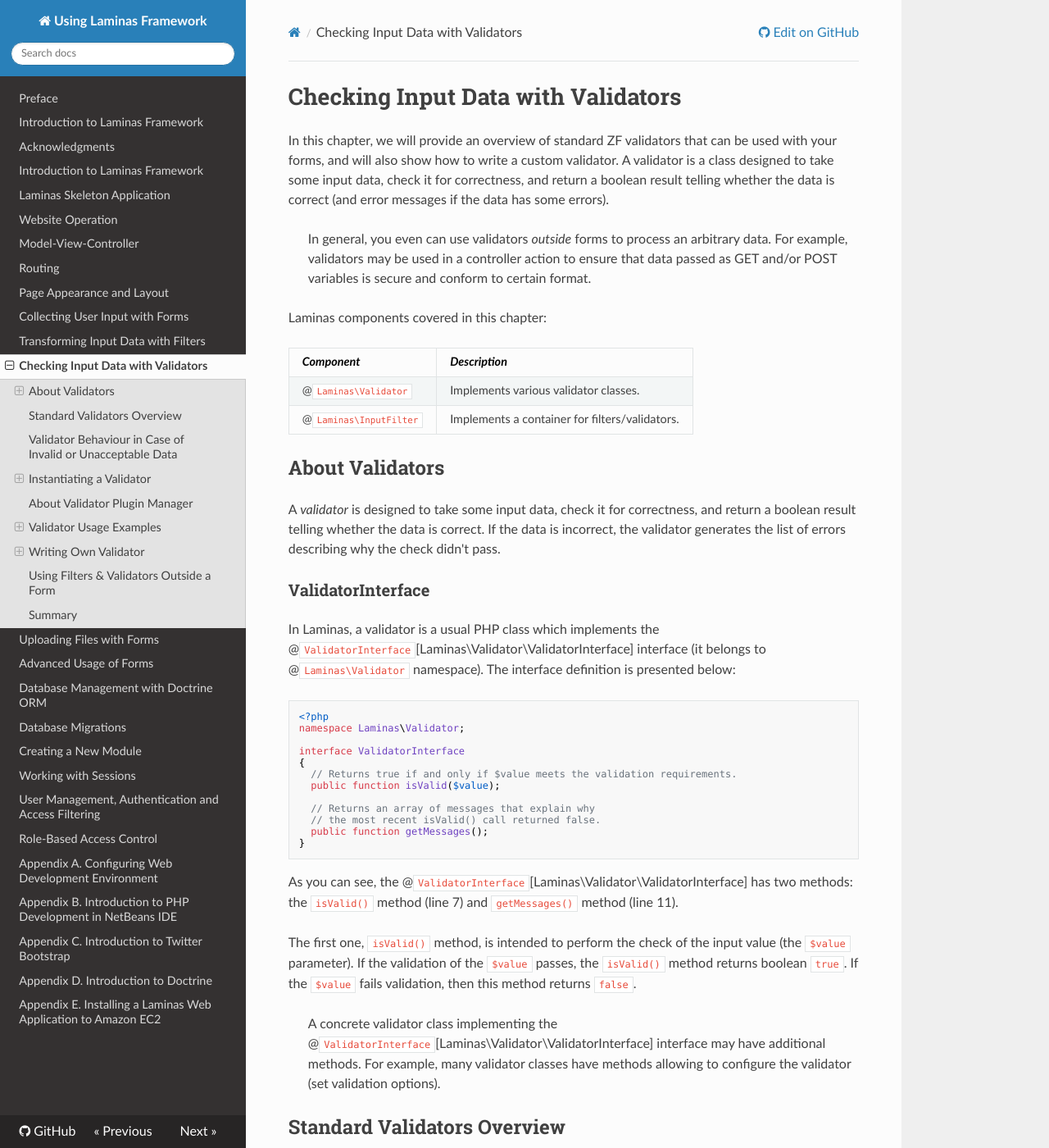
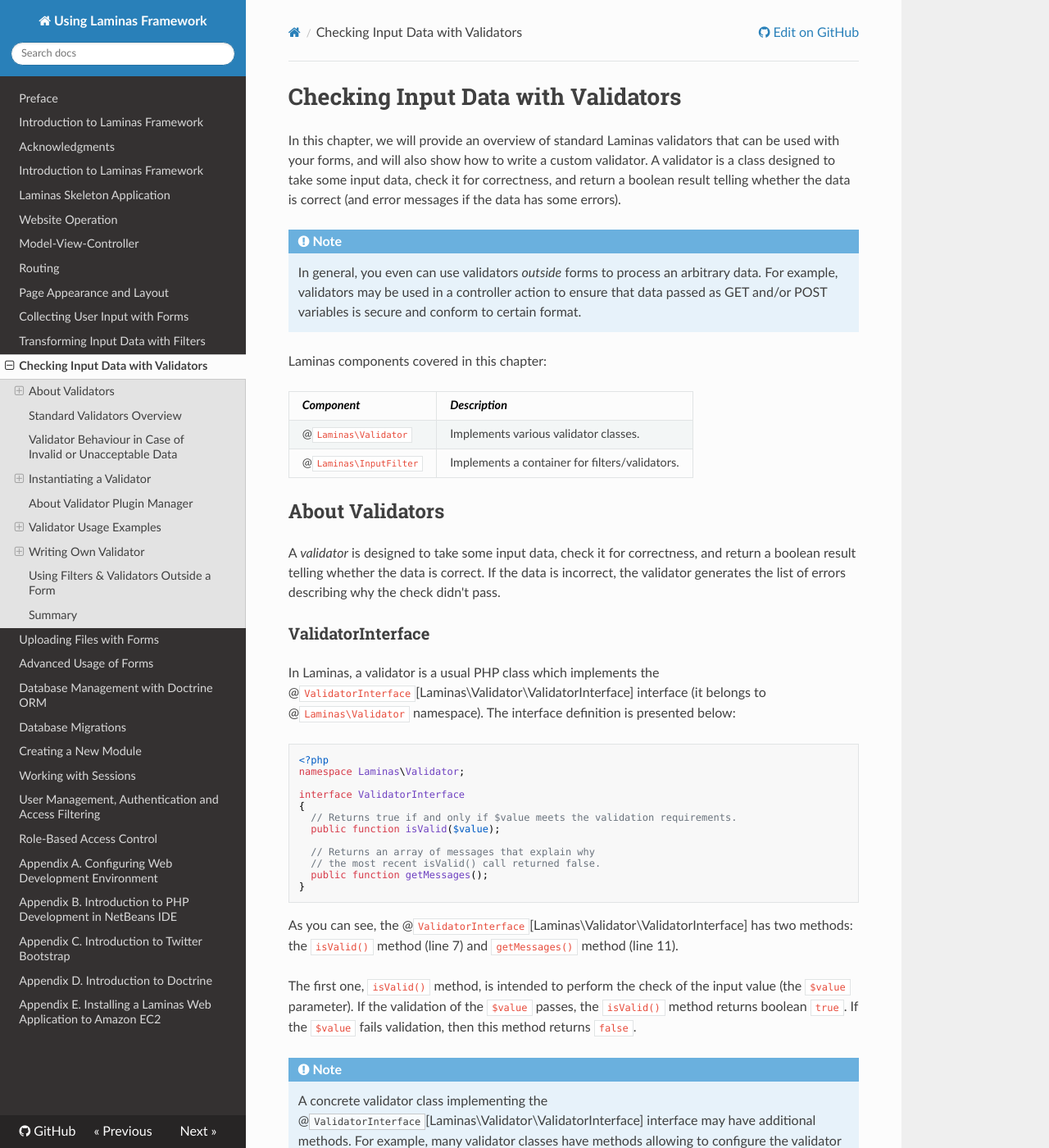
Before and after one commit to modir/laminas-book, an MkDocs documentation site: the page built from docs/validators.md, in a window 1280 px wide and 1400 px high. Shown: the whole window at 82% size. Built offline with MkDocs 1.6.1, drawn with Linux system fonts in a browser that asks for light colours; nearby versions of some CDN libraries; some of the changed text lies outside the part shown.

Commit message:
and the last cleanup round with users and validators in it

```diff
--- a/docs/validators.md
+++ b/docs/validators.md
@@ -1,14 +1,15 @@
 # Checking Input Data with Validators
 
-In this chapter, we will provide an overview of standard ZF validators that
+In this chapter, we will provide an overview of standard Laminas validators that
 can be used with your forms, and will also show how to write a custom validator.
 A validator is a class designed to take some input data, check it
 for correctness, and return a boolean result telling whether the data is correct
 (and error messages if the data has some errors).
 
-> In general, you even can use validators *outside* forms to process an arbitrary data.
-> For example, validators may be used in a controller action to ensure that data passed
-> as GET and/or POST variables is secure and conform to certain format.
+!!! note
+    In general, you even can use validators *outside* forms to process an arbitrary data.
+    For example, validators may be used in a controller action to ensure that data passed
+    as GET and/or POST variables is secure and conform to certain format.
 
 Laminas components covered in this chapter:
 
@@ -51,8 +52,9 @@
 `isValid()` method returns boolean `true`. If the `$value` fails validation, then
 this method returns `false`.
 
-> A concrete validator class implementing the @`ValidatorInterface`[Laminas\Validator\ValidatorInterface] interface may have additional methods.
-> For example, many validator classes have methods allowing to configure the validator (set validation options).
+!!! note
+    A concrete validator class implementing the @`ValidatorInterface`[Laminas\Validator\ValidatorInterface] interface may have additional methods.
+    For example, many validator classes have methods allowing to configure the validator (set validation options).
 
 ## Standard Validators Overview
 
@@ -112,7 +114,7 @@
 returns if you pass it the "abc@ewr" value (the back-slash ('\') character indicates line breaks where
 code doesn't fit book page):
 
-~~~text
+~~~php
 array(3) {
   ["emailAddressInvalidHostname"] =>
     string(51) "'ewr' is not a valid hostname for the email address"
@@ -136,8 +138,9 @@
 that the input data be a string, but not an array). If you pass it data in unacceptable format,
 the validator may throw an @`Laminas\Validator\Exception\RuntimeException` exception or raise a PHP warning.
 
-> It is recommended to check certain validator's documentation to be aware of its actual behaviour
-> in case of inacceptable data.
+!!! note
+    It is recommended to check certain validator's documentation to be aware of its actual behaviour
+    in case of inacceptable data.
 
 ## Instantiating a Validator
 
@@ -163,11 +166,12 @@
 followed by the "at" character (@), which is in turn followed by the host name. For example,
 in the "name@example.com" E-mail address, "name" is the local part, and "example.com" is the host name.
 
-> The @`EmailAddress` validator is useful for checking an user-entered E-mail addresses on
-> your forms for correctness.
-> The validator will check for the correctness of the local part and the host name,
-> for presence of the "at" character (@) and, optionally, will connect to the recipient's
-> host and query the DNS service for existence of the MX (Mail Exchanger) record [^mx_record].
+!!! note
+    The @`EmailAddress` validator is useful for checking an user-entered E-mail addresses on
+    your forms for correctness.
+    The validator will check for the correctness of the local part and the host name,
+    for presence of the "at" character (@) and, optionally, will connect to the recipient's
+    host and query the DNS service for existence of the MX (Mail Exchanger) record [^mx_record].
 
 [^mx_record]: An MX record is a type of record used in the Domain Name System (DNS).
               MX records define one or several mail server addresses assigned to recipient's domain.
@@ -198,8 +202,8 @@
 `isValid()` and `getMessages()` methods, provides the constructor method to which
 you can (optionally) pass the complete list of options for initializing the validator.
 
-> All standard validators have the constructor method (optionally) accepting an array of options
-> for configuring the validator when instantiating it manually.
+All standard validators have the constructor method (optionally) accepting an array of options
+for configuring the validator when instantiating it manually.
 
 The @`EmailAddress` class also provides a number of methods that can be used for
 setting specific validator options.
@@ -216,9 +220,10 @@
 
 [^allow_constants]: The `ALLOW_`-prefixed constants are provided by the @`Hostname`[Laminas\Validator\Hostname] validator.
 
-> Internally, the @`EmailAddress` validator uses the @`Hostname`[Laminas\Validator\Hostname] validator for checking the host name part
-> of an E-mail address. Optionally, you can attach a custom host name validator by using the `setHostnameValidator()`
-> method, however it is unlikely you will need to do such.
+!!! note
+    Internally, the @`EmailAddress` validator uses the @`Hostname`[Laminas\Validator\Hostname] validator for checking the host name part
+    of an E-mail address. Optionally, you can attach a custom host name validator by using the `setHostnameValidator()`
+    method, however it is unlikely you will need to do such.
 
 The `useMxCheck()` method tells whether the validator should connect to the recipient's
 host and query the DNS server for the MX record(s). If the server has no MX records, than the validation fails.
@@ -226,8 +231,9 @@
 server addresses extracted from the MX records against the black list of reserved domain names, and perform
 additional checks per each detected address.
 
-> It is not recommended to perform MX check (and deep MX check), because that may take a lot of time and
-> increase the web page load time. By default, these checks are disabled.
+!!! note
+    It is not recommended to perform MX check (and deep MX check), because that may take a lot of time and
+    increase the web page load time. By default, these checks are disabled.
 
 Below, we provide code examples showing two equivalent methods of manual creating of an instance of
 the @`EmailAddress` validator, setting its options and checking an input value:
@@ -344,10 +350,11 @@
 and pass the input value to its `isValid()` method. This is very useful, because
 can be accomplished in a single call.
 
-> The @`StaticValidator` doesn't provide an ability to extract the list
-> of human-readable validation errors. However, since the @`StaticValidator`
-> is designed to be used outside forms, and not intended for displaying results to a human,
-> this seems to be not a big disadvantage.
+!!! note
+    The @`StaticValidator` doesn't provide an ability to extract the list
+    of human-readable validation errors. However, since the @`StaticValidator`
+    is designed to be used outside forms, and not intended for displaying results to a human,
+    this seems to be not a big disadvantage.
 
 ### Method 3. Using an Array Configuration
 
@@ -398,7 +405,8 @@
 name or its short alias. The short aliases for the standard validators are defined by the
 @`ValidatorPluginManager` class.
 
-> The @`ValidatorPluginManager` class defines validator aliases.
+!!! note
+    The @`ValidatorPluginManager` class defines validator aliases.
 
 A standard validator's alias is typically the same as class name. For example, the class
 @`Laminas\Validator\EmailAddress` has the short alias @`EmailAddress`.
@@ -565,7 +573,8 @@
 Uniform Resource Identifier (URI) [^uri]. On failure, error messages can be
 extracted with the validator's `getMessages()` method.
 
-> Don't be confused with the term URI. In most cases, you may think of URI as of a usual URL.
+!!! note
+    Don't be confused with the term URI. In most cases, you may think of URI as of a usual URL.
 
 [^uri]: A Uniform Resource Identifier (URI) is a compact sequence of characters
         that identifies an abstract or physical resource. An Uniform Resource Locator (URL)
@@ -636,8 +645,9 @@
 
 To set the expected date format, you can use the `setFormat()` method.
 
-> Internally, the @`DateTimeFormatter` filter uses the `DateTime` class from the PHP standard library for converting
-> and formatting dates. For available date formats, please refer to the PHP documentation for the `DateTime` class.
+!!! note
+    Internally, the @`DateTimeFormatter` filter uses the `DateTime` class from the PHP standard library for converting
+    and formatting dates. For available date formats, please refer to the PHP documentation for the `DateTime` class.
 
 Below, a code example demonstrating the usage of the @`Date`[Laminas\Validator\Date] validator is provided.
 
@@ -677,8 +687,9 @@
 
 The `setPattern()` method allows to set the regular expression to match against.
 
-> For regular expressions syntax and examples, it is recommended that your refer to the *PCRE Patterns*
-> section of the PHP documentation.
+!!! note
+    For regular expressions syntax and examples, it is recommended that your refer to the *PCRE Patterns*
+    section of the PHP documentation.
 
 Below, a code example demonstrating the usage of the @`Regex`[Laminas\Validator\Regex] validator is provided. It uses the
 regular expression to check if the input string is a valid IPv4 address (such address typically
@@ -924,8 +935,10 @@
 @`ValidatorChain`[Laminas\Validator\ValidatorChain] validator's `isValid()` method returns `true` if all validators in the chain return
 `true`; otherwise it returns `false`.
 
-> The @`ValidatorChain`[Laminas\Validator\ValidatorChain] class is internally used by the @`InputFilter`[Laminas\InputFilter\InputFilter] container class for storing the
-> sequence of validators attached to a form model's field.
+!!! note
+    The @`ValidatorChain`[Laminas\Validator\ValidatorChain] class is internally used by the @`InputFilter`[Laminas\InputFilter\InputFilter]
+    container class for storing the
+    sequence of validators attached to a form model's field.
 
 Public methods provided by the @`ValidatorChain`[Laminas\Validator\ValidatorChain] class are presented in table 9.13:
 
@@ -1097,8 +1110,8 @@
 To demonstrate how to create your own validator, we will write the `PhoneValidator` class encapsulating
 the phone validation algorithm we used with the @`Callback`[Laminas\Validator\Callback] validator example.
 
-> As you might remember, the base concrete class for all standard validators is the @`AbstractValidator`
-> class. By analogy, we will also derive our custom `PhoneValidator` validator from that base class.
+As you might remember, the base concrete class for all standard validators is the @`AbstractValidator`
+class. By analogy, we will also derive our custom `PhoneValidator` validator from that base class.
 
 We plan to have the following methods in our `PhoneValidator` validator class (see table 9.15):
 
@@ -1266,16 +1279,18 @@
 On failure, the `isValid()` method it returns the boolean `false`, and the list of errors can be
 retrieved by the `getMessages()` method.
 
-> You might notice that we didn't define the `getMessages()` method in our `PhoneValidator` class.
-> This is because we inherited this method from the @`AbstractValidator` base class. Inside of our
-> `isValid()` method, for generating error messages, we also used the `error()` protected method
-> provided by the base class (lines 61, 91, 93).
+!!! note
+    You might notice that we didn't define the `getMessages()` method in our `PhoneValidator` class.
+    This is because we inherited this method from the @`AbstractValidator` base class. Inside of our
+   `isValid()` method, for generating error messages, we also used the `error()` protected method
+    provided by the base class (lines 61, 91, 93).
 
-> The `PhoneValidator` is only for demonstration of how to write custom validators in Laminas.
-> Implementing a validator that will work correctly against all possible phone numbers in
-> the world is beyond the scope of this book. If you'd like to use this validator in a real-life
-> app, you will definitely need to improve it. For example, take a look at the `libphonenumber`
-> PHP library from Google.
+!!! note
+    The `PhoneValidator` is only for demonstration of how to write custom validators in Laminas.
+    Implementing a validator that will work correctly against all possible phone numbers in
+    the world is beyond the scope of this book. If you'd like to use this validator in a real-life
+    app, you will definitely need to improve it. For example, take a look at the `libphonenumber`
+    PHP library from Google.
 
 ### Using the PhoneValidator Class
 
```
Also changed, not shown: docs/users.md (+53 -38 lines).
